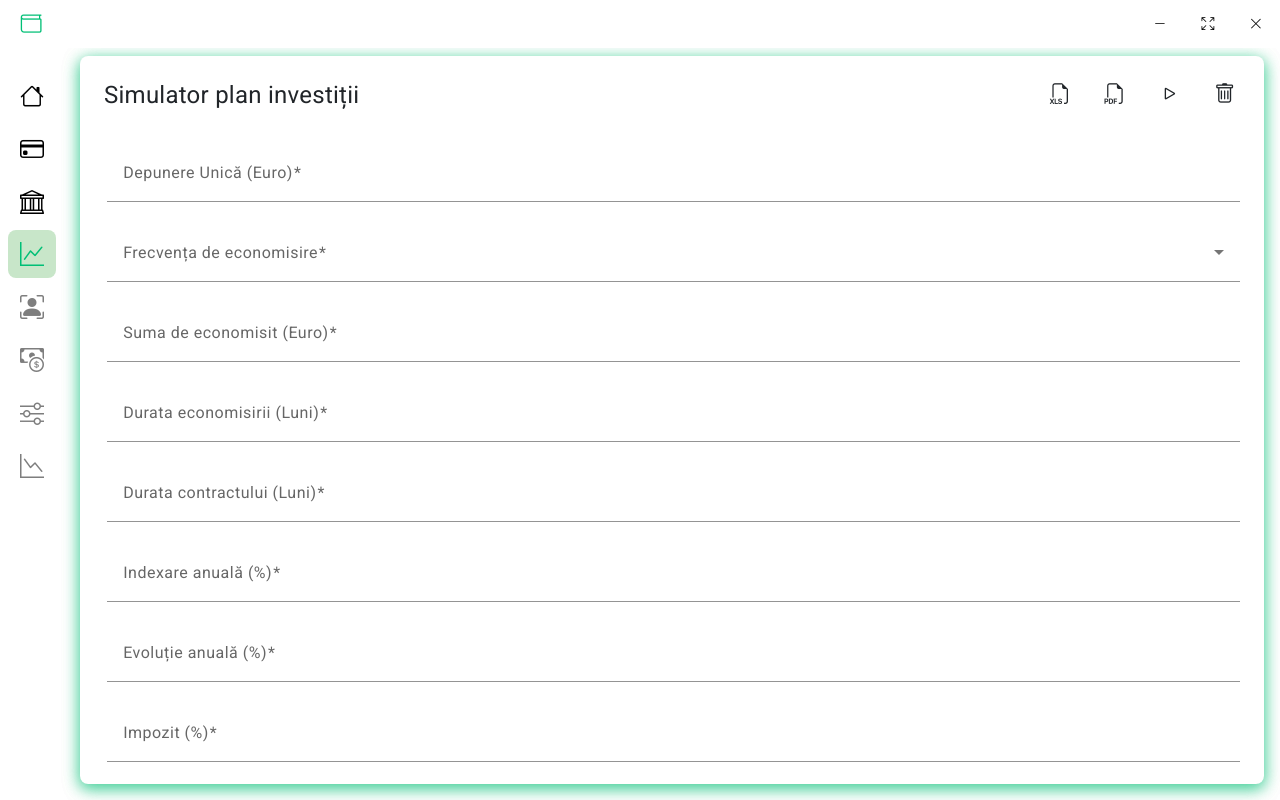
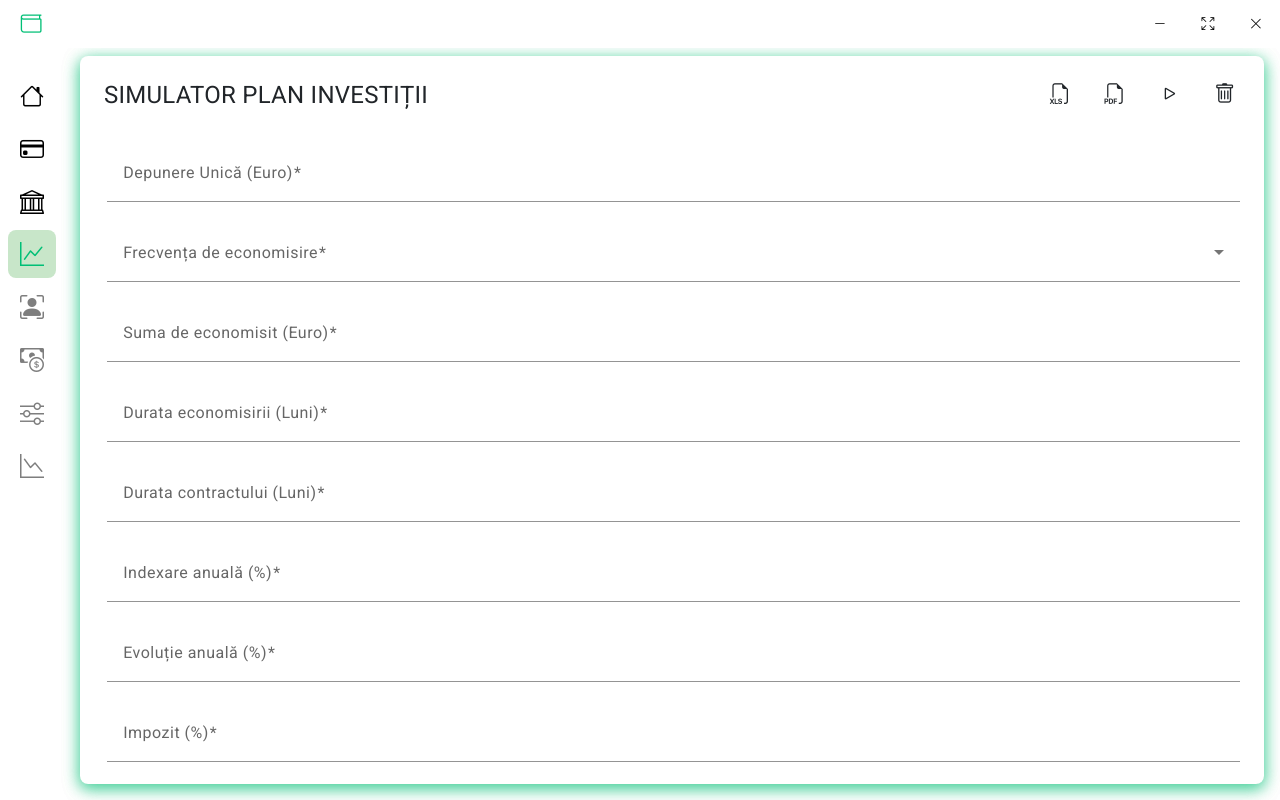
Before and after one commit to ciolteamihairobert/NewFunds, an Angular app: page /investment in a window 1280 px wide. Built offline with nearby package versions, Linux system fonts and the light colour scheme.

Commit message:
Fixed the position of TopUp/Withdrawal button

```diff
--- a/src/app/simulator-components/investment/investment.component.html
+++ b/src/app/simulator-components/investment/investment.component.html
@@ -1,6 +1,6 @@
 <div class="simulator-container">
     <app-header
-      title="Simulator plan investiții"
+      title="SIMULATOR PLAN INVESTIȚII"
       formName="Investitii"
     >
     </app-header>
--- a/src/app/simulator-components/simulatorStyles.css
+++ b/src/app/simulator-components/simulatorStyles.css
@@ -30,7 +30,6 @@
     min-width: 19.5rem;
     margin-bottom: 2rem;
     padding-bottom: 2rem;
-    gap: 3rem;
 }
 
 .output-section {
```
